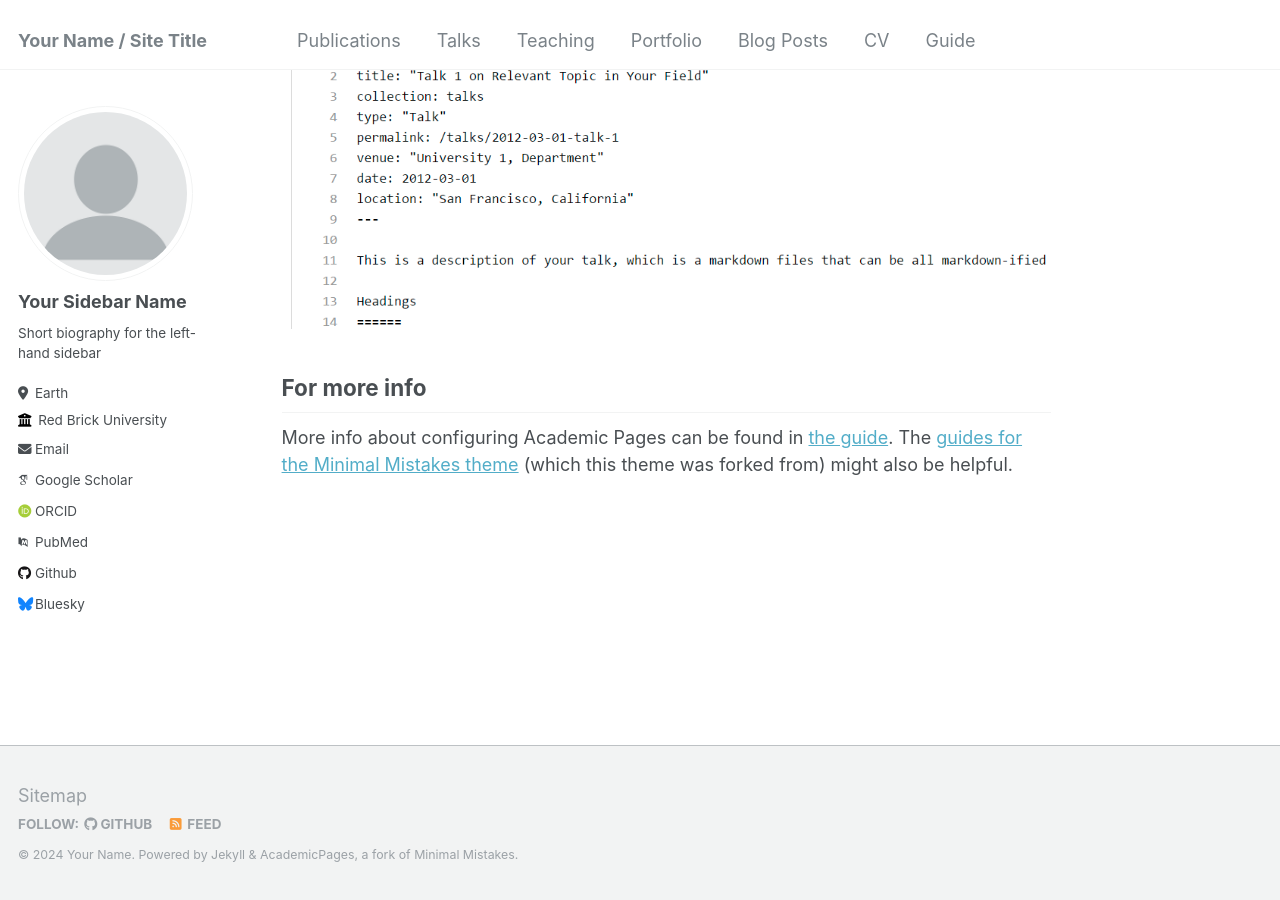
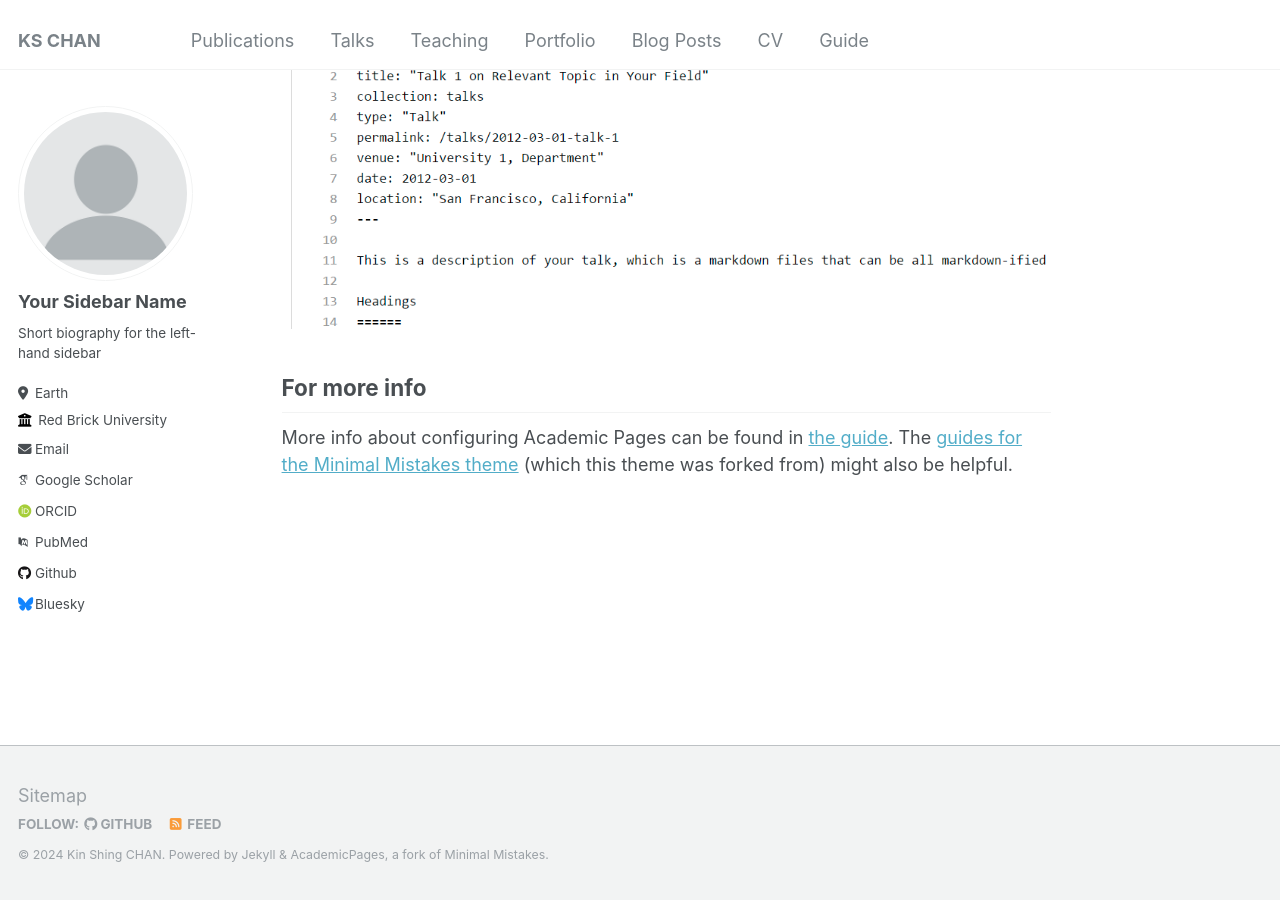
Before and after one commit to kschan987/ks3, a Jekyll site: the page built from _pages/about.md, in a window 1280 px wide and 900 px high, scrolled down 2660 px. Built offline with Jekyll 4.4.1, drawn with Linux system fonts in a browser that asks for light colours; some web fonts are replaced.

Commit message:
Update _config.yml

```diff
--- a/_config.yml
+++ b/_config.yml
@@ -8,9 +8,9 @@
 
 # Basic Site Settings
 locale                   : "en-US"
-title                    : "Your Name / Site Title"
+title                    : "KS CHAN"
 title_separator          : "-"
-name                     : &name "Your Name"
+name                     : &name Kin Shing CHAN
 description              : &description "personal description"
 url                      : https://academicpages.github.io # the base hostname & protocol for your site e.g. "https://mmistakes.github.io"
 baseurl                  : "" # the subpath of your site, e.g. "/blog"
```
